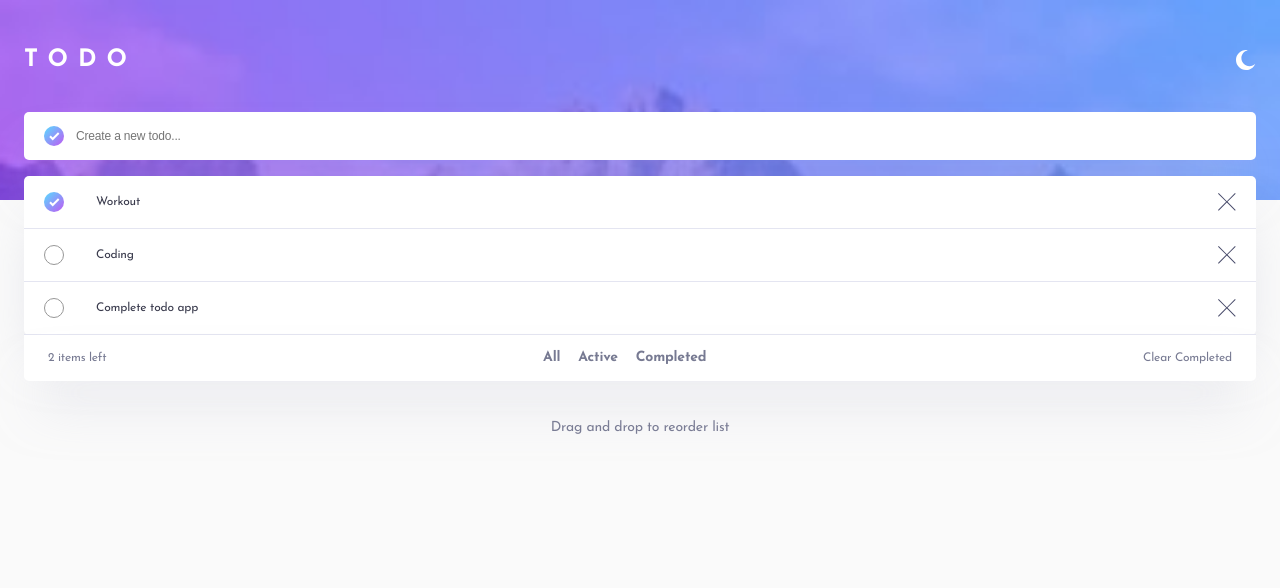
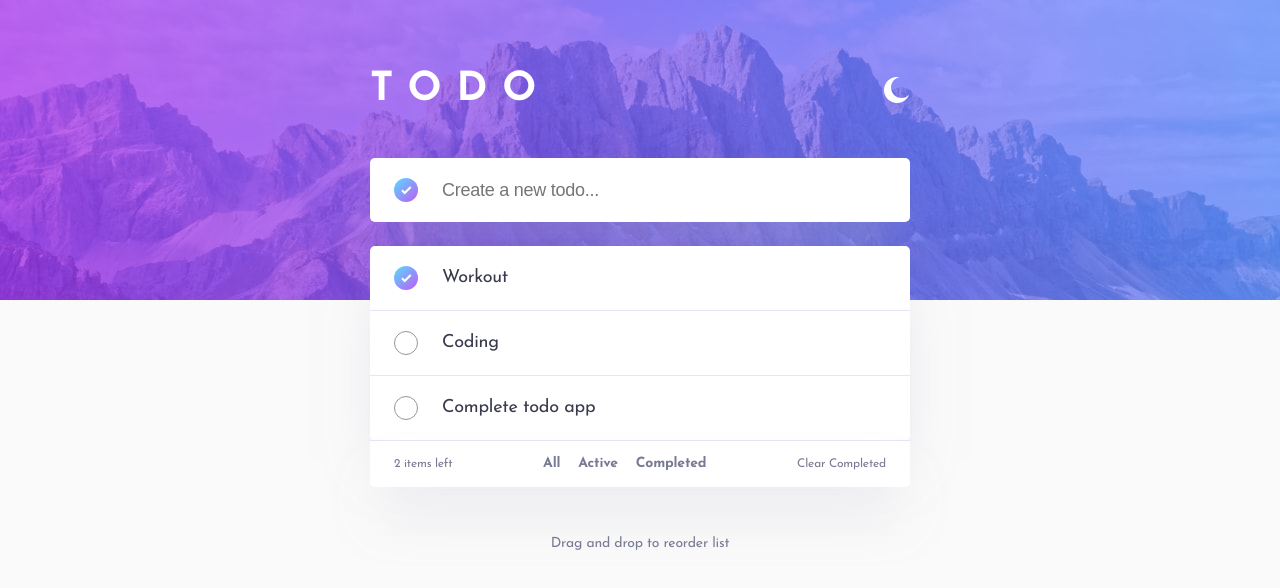
Before and after one commit to Lisviks/todo-app-frontendmentor, a Next.js app: page / in a window 1280 px wide. Shown: the top 588 px of the page. Built offline with nearby package versions, Linux system fonts and the light colour scheme.

Commit message:
desktop style

```diff
--- a/src/styles/globals.scss
+++ b/src/styles/globals.scss
@@ -99,7 +99,7 @@ header {
     font-size: 0.75rem;
     line-height: 0.75rem;
     letter-spacing: -0.166667px;
-    color: $dark-grayish-blue;
+    color: $very-dark-grayish-blue;
 
     &:focus {
       outline: none;
@@ -135,7 +135,7 @@ header {
       line-height: 0.75rem;
       letter-spacing: -0.166667px;
       color: $very-dark-grayish-blue;
-      margin-left: 2rem;
+      margin-left: 0.75rem;
     }
 
     img {
@@ -200,6 +200,82 @@ header {
 }
 
 @media (min-width: 550px) {
+  .bg_image {
+    background: url('../../public/images/bg-desktop-light.jpg');
+    background-repeat: no-repeat;
+    background-size: cover;
+    height: 300px;
+  }
+
+  .app {
+    margin: 4.375rem auto 0;
+    max-width: 33.75rem;
+
+    & > p {
+      margin-top: 3.125rem;
+    }
+  }
+
+  header {
+    margin-bottom: 3rem;
+
+    .logo {
+      font-size: 2.5rem;
+      line-height: 2.5rem;
+      letter-spacing: 15px;
+    }
+
+    .theme-switch {
+      height: 26px;
+      width: 26px;
+    }
+  }
+
+  .checkbox {
+    height: 1.5rem;
+    width: 1.5rem;
+  }
+
+  .input-field {
+    position: relative;
+    margin-bottom: 1.5rem;
+
+    input {
+      height: 4rem;
+      padding: 0 1.5rem 0 4.5rem;
+      font-size: 1.125rem;
+      line-height: 1.125rem;
+      letter-spacing: -0.25px;
+      color: $very-dark-grayish-blue;
+    }
+
+    .checkbox {
+      left: 1.5rem;
+    }
+  }
+
+  .list {
+    .list-item {
+      padding: 1.25rem 1.5rem;
+
+      p {
+        font-size: 1.125rem;
+        line-height: 1.125rem;
+        letter-spacing: -0.25px;
+        margin-left: 1.5rem;
+      }
+
+      img {
+        right: 1.5rem;
+        display: none;
+      }
+
+      &:hover img {
+        display: block;
+      }
+    }
+  }
+
   .footer {
     display: flex;
     justify-content: space-between;
```
